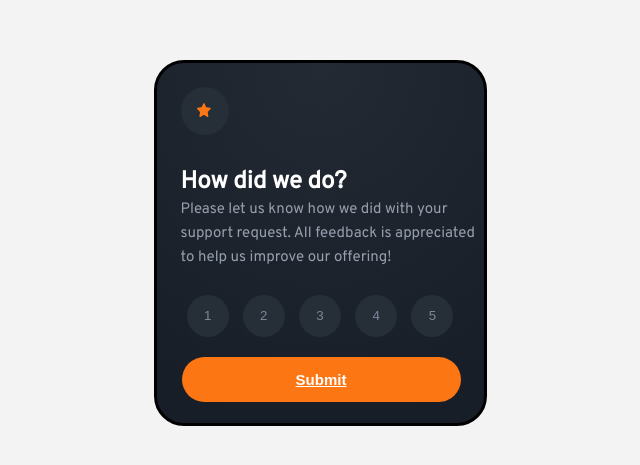
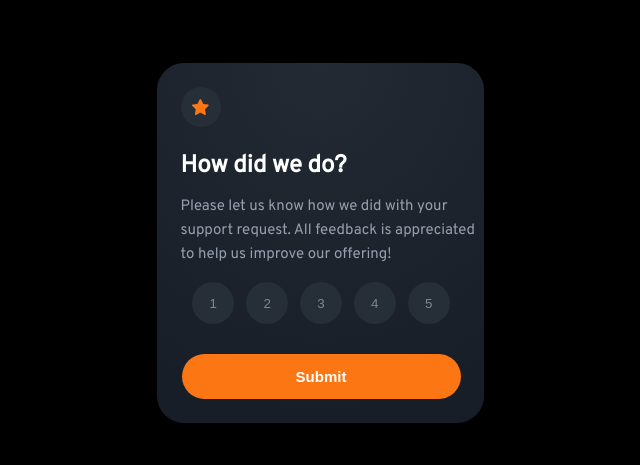
Before and after one commit to Alberto-12/interactive-rating-component, a plain HTML site: page index.html in a window 1280 px wide. Shown: the part 157-622 px from the top of the page, without its empty margins (320-960 px from the left). Drawn offline with Linux system fonts and the light colour scheme.

Commit message:
finished the first porject. waiting to implement javascript

```diff
--- a/index.css
+++ b/index.css
@@ -1,6 +1,5 @@
 .main {
-    font-family: 'Overpass', sans-serif;
-    display: inline-block;
+  font-family: "Overpass", sans-serif;
   position: fixed;
   top: 0;
   bottom: 0;
@@ -9,14 +8,12 @@
   width: 100%;
   height: 100%;
   margin: auto;
-    background-color: #f3f3f3;
-
+  background-color: black;
 }
 
 .app {
   border-style: solid;
   border-radius: 30px;
-    display: inline-block;
   position: fixed;
   top: 0;
   bottom: 0;
@@ -25,74 +22,54 @@
   width: 327px;
   height: 360px;
   margin: auto;
-    background: radial-gradient(98.96% 98.96% at 50% 0%, #232A34 0%, #181E27 100%);
+  background: radial-gradient(
+    98.96% 98.96% at 50% 0%,
+    #232a34 0%,
+    #181e27 100%
+  );
 }
 
 .iconDiv {
-    /*margin-left: 40px;
-    margin-top: 40px;*/
   border-radius: 360px;
-    background-color: #262E38;
-    width: 48px;
-    height: 48px;
+  background-color: #262e38;
+  width: 40px;
+  height: 40px;
   margin: 24px;
 }
 
 .star {
-    position: absolute;
-    width: 13.96px;
-    height: 13.33px;
-    left: 40.33px;
-    top: 40.33px;
-
-
+  padding: 11.5px;
 }
 
 .question {
-    position: absolute;
-    height: 30px;
-    left: 7.34%;
-    right: 7.34%;
-    top: calc(50% - 30px/2 - 85px);
+  margin-left: 24px;
   font-style: normal;
   font-weight: 700;
   font-size: 24px;
   line-height: 30px;
-
-
-
-    color: #FFFFFF;
-
+  color: #ffffff;
 }
 
 .feedback {
-    /*margin-left: 0px;*/
-    color: #969FAD;
+  margin-top: -10px;
+  margin-left: 24px;
+  color: #969fad;
   width: 340px;
   height: 72px;
-    font-family: 'Overpass';
+  font-family: "Overpass";
   font-style: normal;
   font-weight: 400;
   font-size: 15px;
   line-height: 24px;
-
-}
-
-.feedbackDiv {
-    position: absolute;
-    padding: 24px;
-
-
 }
 
 .button {
   border-radius: 360px;
   width: 42px;
   height: 42px;
-    background: #262E38;
-    color: #7C8798;
+  background: #262e38;
+  color: #7c8798;
   border: none;
-
 }
 
 .buttonContainer {
@@ -101,48 +78,40 @@
   justify-content: space-evenly;
   width: 281px;
   height: 42px;
-    margin-top: 120px;
-    margin-left: 8px;
-
-
-}
-
-.buttonContainer>span {
-    width: 50px;
-    margin: -10px;
-    margin-left: 20px;
-    text-align: center;
-    line-height: 75px;
-    font-size: 30px;
-    margin-top: 20px;
-    /*margin-left: 30px*/
+  margin-left: 24px;
 }
 
 .submitbutton {
   margin-left: 25px;
-    margin-top: 60px;
+  margin-top: 30px;
   width: 279px;
   height: 45px;
   border-radius: 22.5px;
-    background: #FC7614;
-    color: #FFFFFF;
+  background: #fc7614;
+  color: #ffffff;
   font-weight: 700;
   font-size: 15px;
   line-height: 19px;
   border: none;
-
 }
 
 .button:hover {
-    background: red;
+  background:#fc7614;
   transition: 0.7s;
+  color: white;
 }
 
 .submitbutton:hover {
-    background-color:white;
+  background-color: white;
   transition: 0.7s;
+  color: #fc7614;
 }
 
 .ancor {
   color: white;
+  text-decoration: none;
 }
+
+.ancor:hover {
+  color: #fc7614;
+}
--- a/index.html
+++ b/index.html
@@ -29,11 +29,11 @@
           </p>
         </div>
         <div class="buttonContainer">
-          <span><button class="button" type="button">1</button></span>
-          <span><button class="button" type="button">2</button></span>
-          <span><button class="button" type="button">3</button></span>
-          <span><button class="button" type="button">4</button></span>
-          <span><button class="button" type="button">5</button></span>
+          <button class="button" type="button">1</button>
+          <button class="button" type="button">2</button>
+          <button class="button" type="button">3</button>
+          <button class="button" type="button">4</button>
+          <button class="button" type="button">5</button>
         </div>
         <div>
           <!--<input class="submitbutton" type="submit" onclick="other.html" value="Submit" />-->
```
Also changed, not shown: page/thank-you.css (+17 -10 lines). Lines whose indentation alone changed are shown as unchanged.
